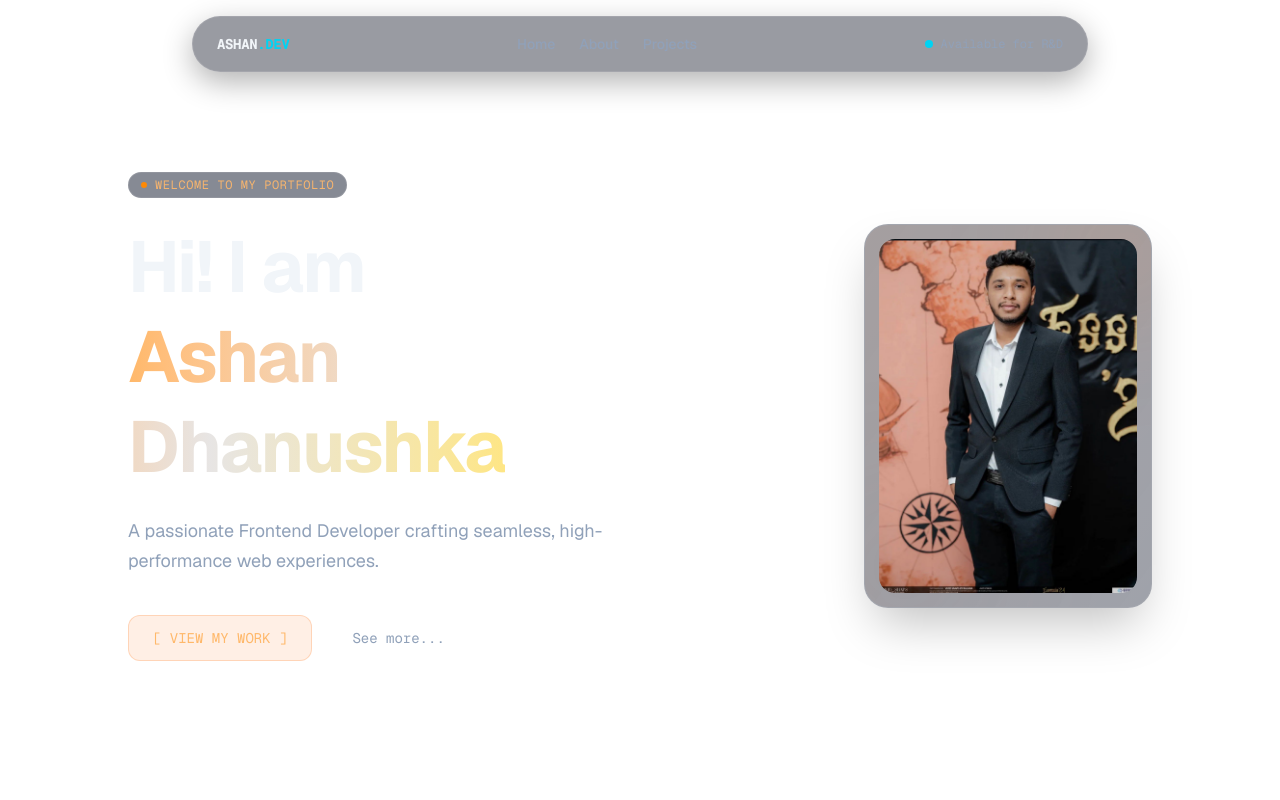
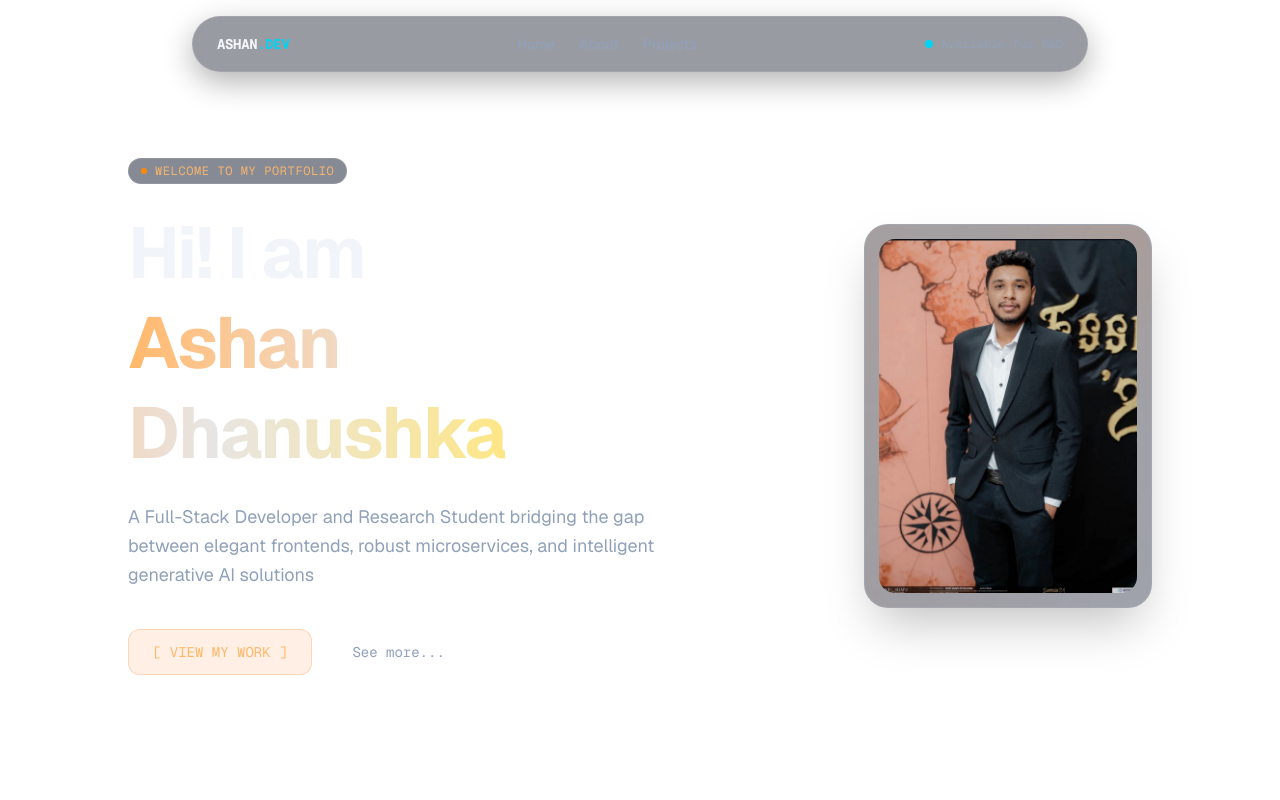
Before and after one commit to AshanDhanush/my-portfolio, a Next.js app: page / in a window 1280 px wide. Shown: the top 800 px of the page. Built offline with nearby package versions, Linux system fonts and the light colour scheme.

Commit message:
Update Hero.js

```diff
--- a/src/app/component/hero/Hero.js
+++ b/src/app/component/hero/Hero.js
@@ -29,7 +29,7 @@ export default function Hero() {
                         </h1>
 
                         <p className="text-slate-400 leading-relaxed text-lg font-sans max-w-xl mx-auto md:mx-0">
-                            A passionate Frontend Developer crafting seamless, high-performance web experiences.
+                           A Full-Stack Developer and Research Student bridging the gap between elegant frontends, robust microservices, and intelligent generative AI solutions
                         </p>
 
                         <div className="pt-4 flex flex-col sm:flex-row items-center justify-center md:justify-start gap-4">
```
